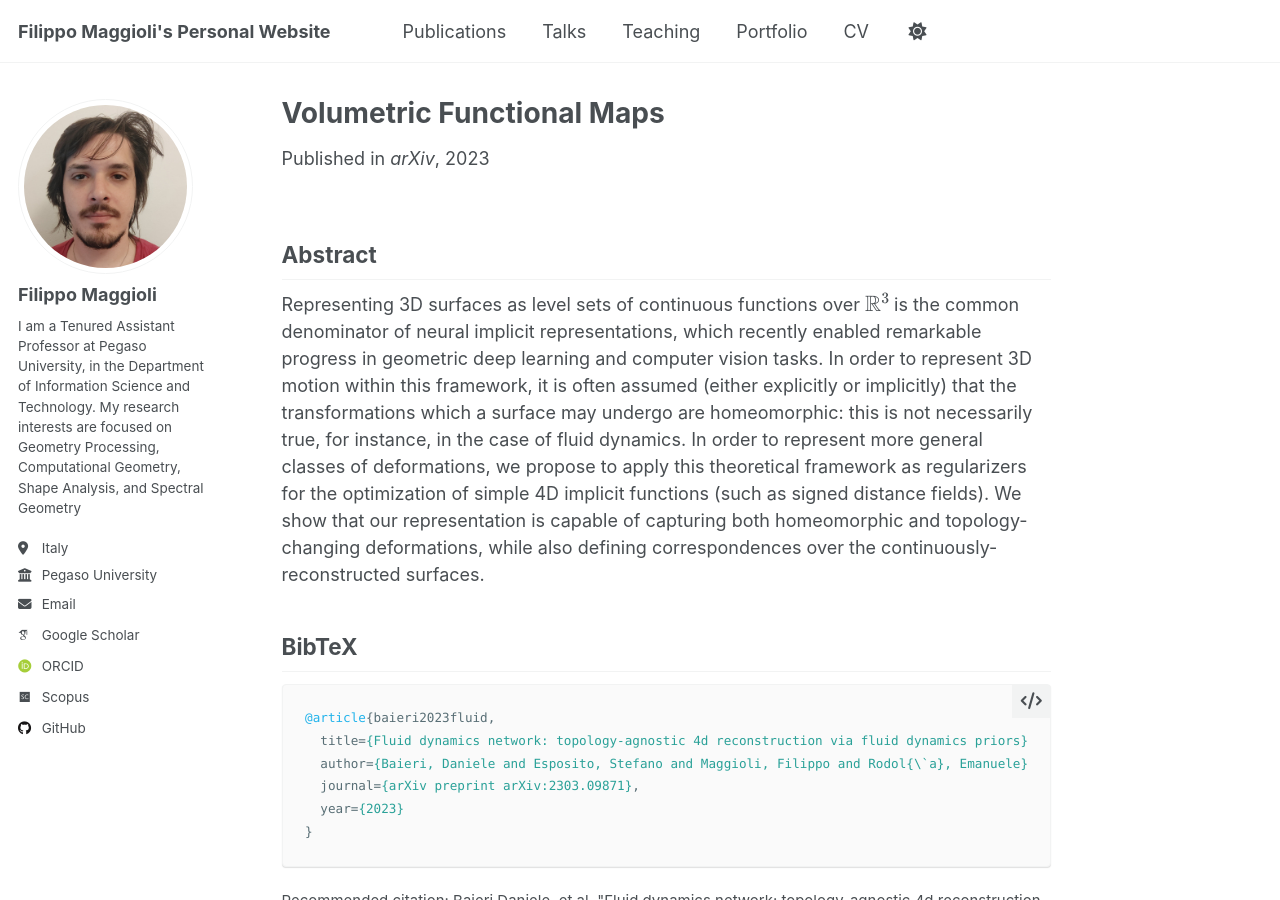
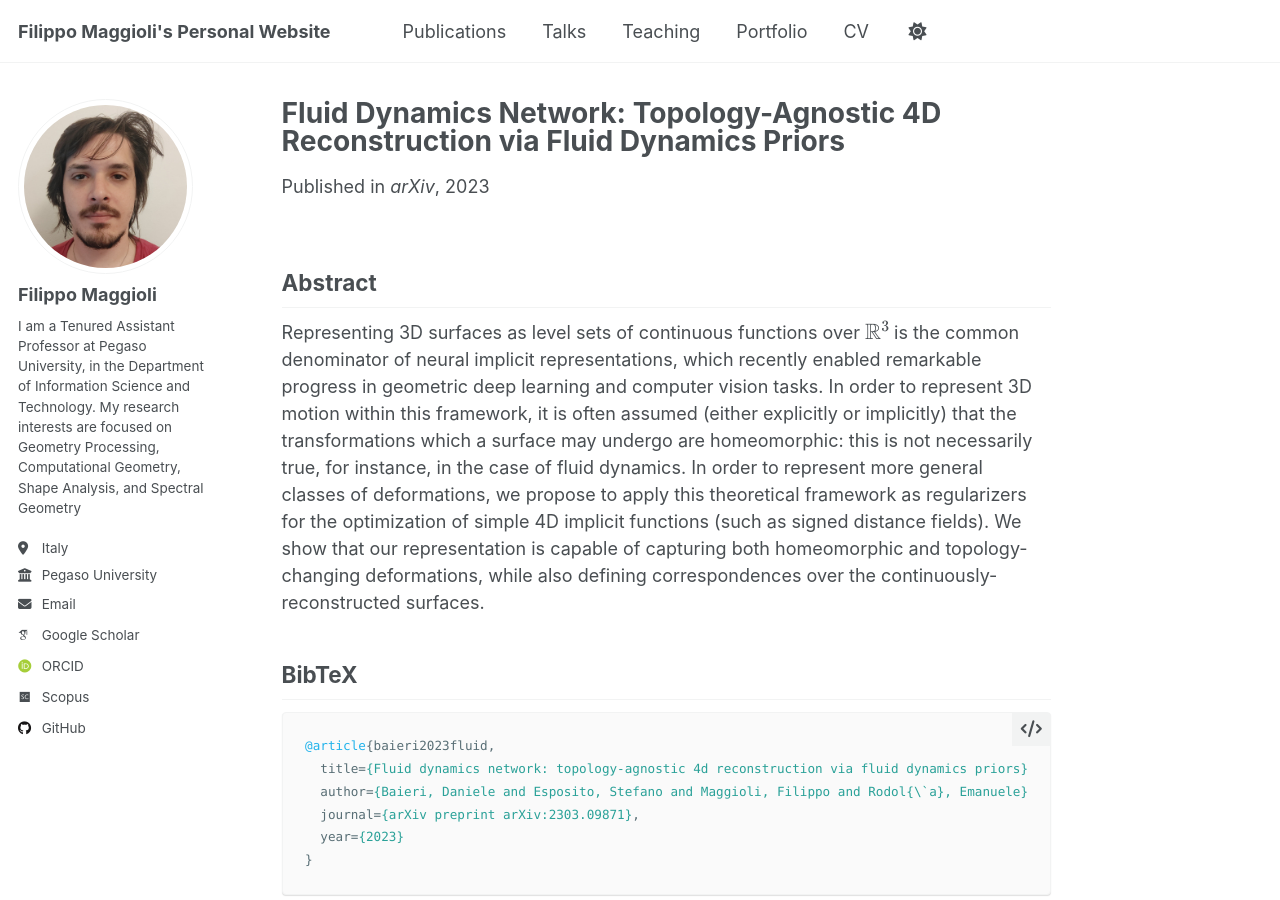
Before and after one commit to fmaggioli/fmaggioli.github.io, a Jekyll site: the page built from _publications/2023-03-17-fdn.md, in a window 1280 px wide and 900 px high. Built offline with Jekyll 4.4.1, drawn with Linux system fonts in a browser that asks for light colours; some web fonts are replaced.

Commit message:
Working on publications.

```diff
--- a/_publications/2023-03-17-fdn.md
+++ b/_publications/2023-03-17-fdn.md
@@ -1,5 +1,5 @@
 ---
-title: "Volumetric Functional Maps"
+title: "Fluid Dynamics Network: Topology-Agnostic 4D Reconstruction via Fluid Dynamics Priors"
 collection: publications
 category: preprints
 permalink: /publication/2023-03-17-fdn
```
